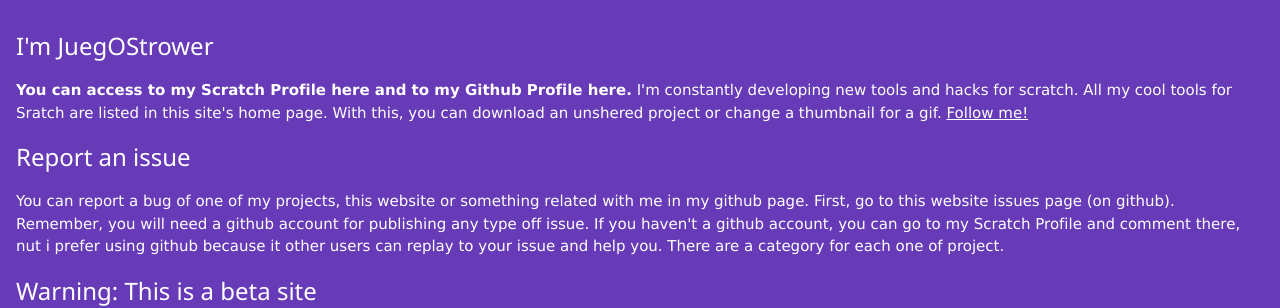
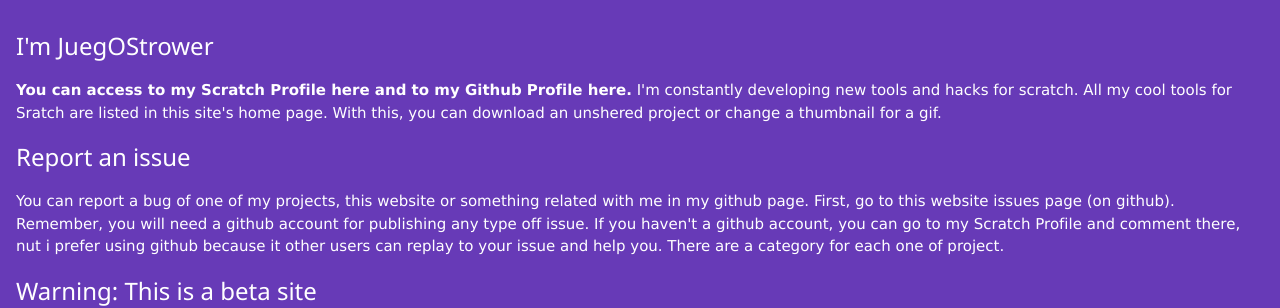
Before and after one commit to JuegOStrower/juegostrower.github.io, a Jekyll site: the page me/index.html, which Jekyll copies as it is, in a window 1280 px wide. Shown: the part 410-718 px from the top of the page. Built offline with Jekyll 4.4.1, drawn with Linux system fonts in a browser that asks for light colours; nearby versions of some CDN libraries.

Commit message:
Update index.html

```diff
--- a/me/index.html
+++ b/me/index.html
@@ -30,7 +30,9 @@
 <div class="w3-padding-32">
 	<h2>Who am I?</h2>
 	<div class="w3-container w3-responsive w3-left-align">
-<h3>I'm JuegOStrower</h3><p><b>You can access to my <a href="https://scratch.mit.edu/users/JuegOStrower">Scratch Profile here</a> and to my <a href="https://github.com/JuegOStrower">Github Profile here</a>.</b> I'm constantly developing new tools and hacks for scratch. All my cool tools for Sratch are listed in this site's home page. With this, you can download an unshered project or change a thumbnail for a gif. <span style="text-decoration: underline;" onclick="$.ajax({type: &quot;PUT&quot;,url: &quot;https://scratch.mit.edu/site-api/users/followers/JuegOStrower/add/&quot;,data: {usernames: prompt(&quot;What is your username?&quot;)}})">Follow me!</span></p><h3>Report an issue</h3>
+<h3>I'm JuegOStrower</h3>
+<p><b>You can access to my <a href="https://scratch.mit.edu/users/JuegOStrower">Scratch Profile here</a> and to my <a href="https://github.com/JuegOStrower">Github Profile here</a>.</b> I'm constantly developing new tools and hacks for scratch. All my cool tools for Sratch are listed in this site's home page. With this, you can download an unshered project or change a thumbnail for a gif.</p>
+<h3>Report an issue</h3>
 <p>You can report a bug of one of my projects, this website or something related with me in my github page. First, go to <a href="https://github.com/JuegOStrower/website/issues">this website issues page (on github)</a>. Remember, you will need a github account for publishing any type off issue. If you haven't a github account, you can go to my<a href="https://scratch.mit.edu/users/JuegOStrower"> Scratch Profile</a> and comment there, nut i prefer using github because it other users can replay to your issue and help you. There are a category for each one of project.</p>
 <h3>Warning: This is a beta site</h3>
 <p>I'm developing this new site now, so I know that there are so much functions and links that doesn't work. I will fix it in the next days. If you know the project name, you can look for it in the site home page. Also, some projects are now and I am programming them. Some old links from the old website won't work.</p>
```
